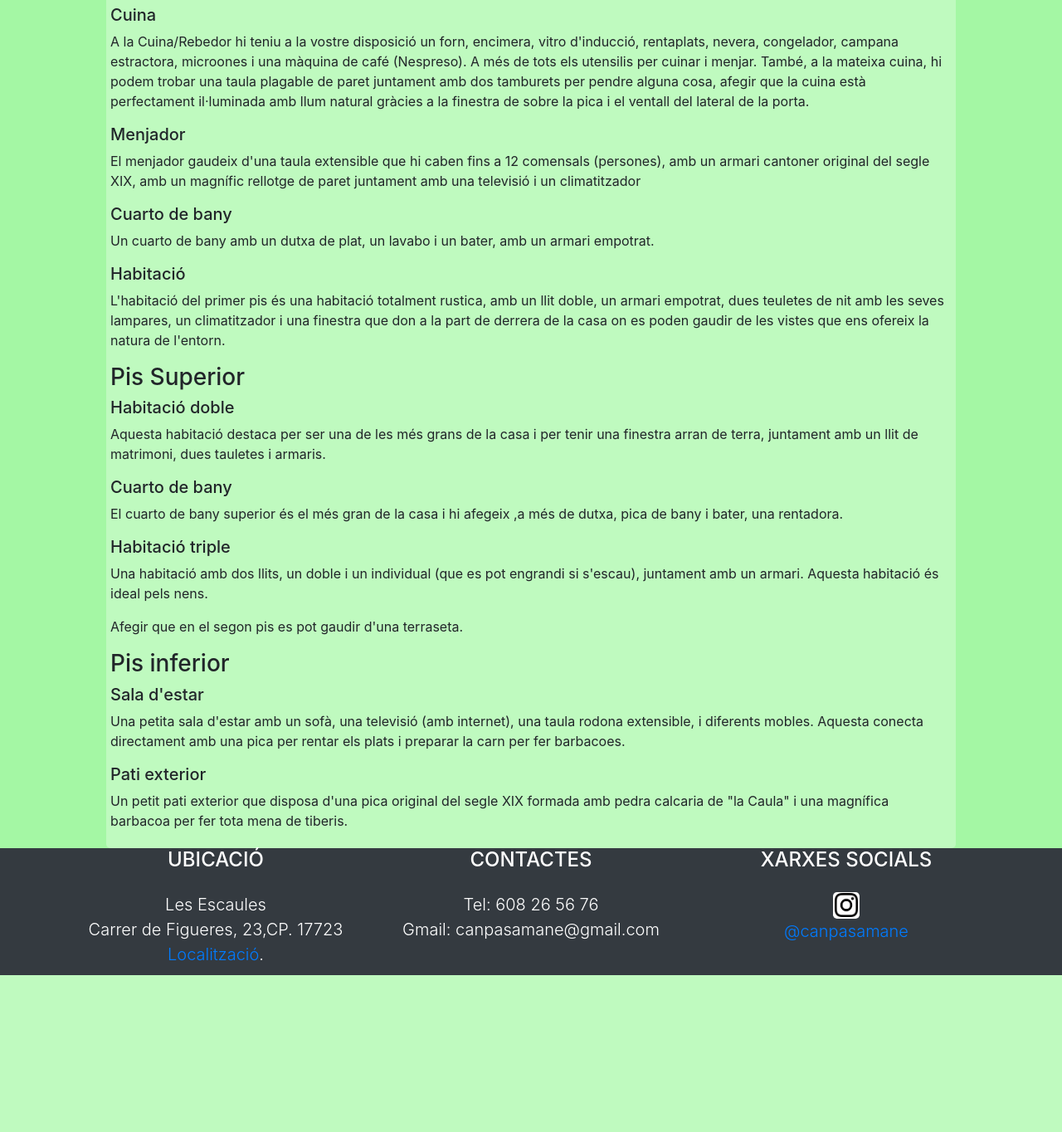
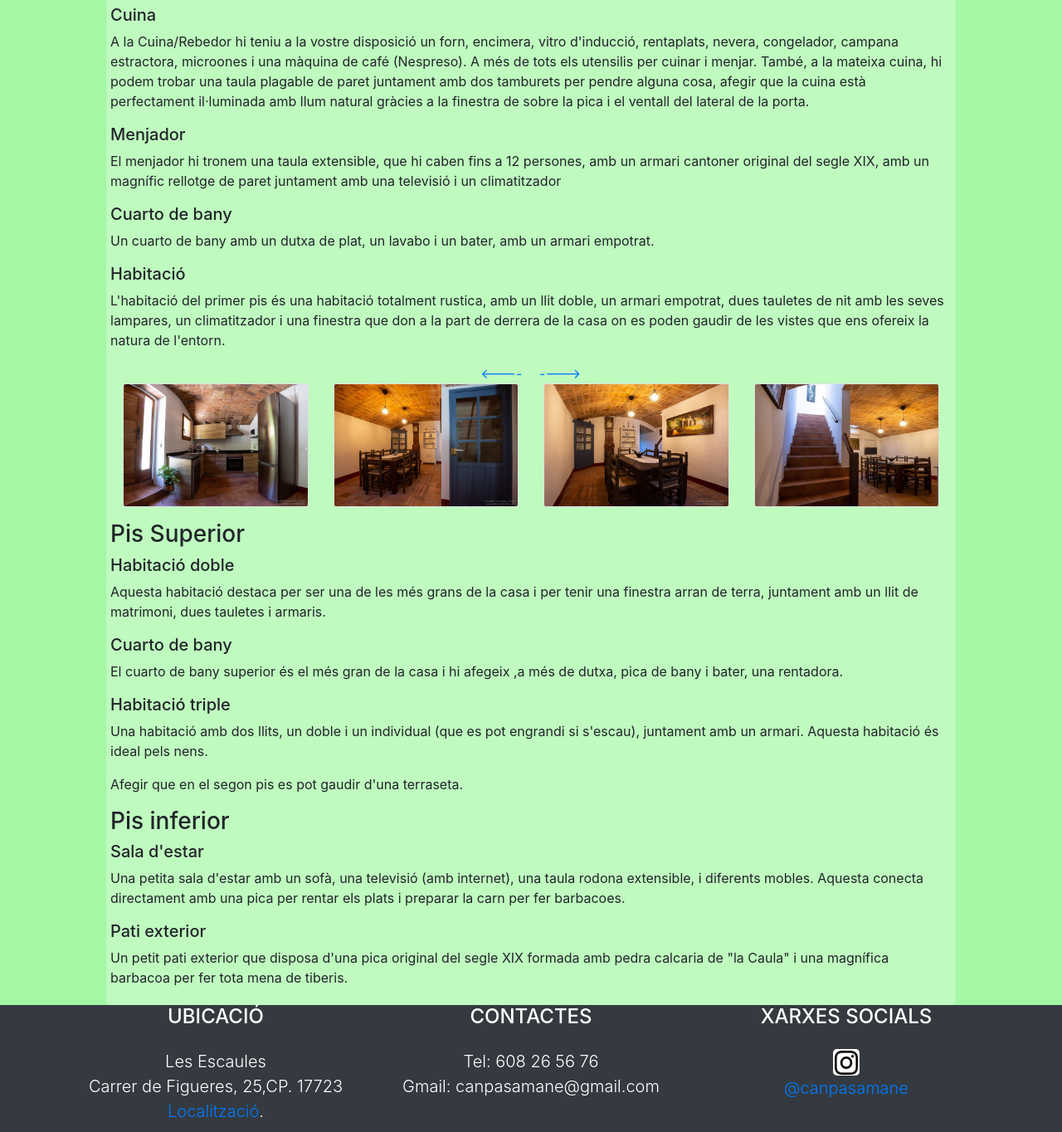
Before and after one commit to davidthenjohn/CanPasamane, a Django app: page /casa/ in a window 1280 px wide. Shown: the part 217-1581 px from the top of the page at 83% size. Before the commit the page ends 1392 px from the top, so only its background shows below. Run offline with Django 3.2, Linux system fonts and the light colour scheme; some libraries are stand-ins or nearby versions.

Commit message:
canvis imatges

```diff
--- a/canpasamane/usuari/templates/bienvenida.html
+++ b/canpasamane/usuari/templates/bienvenida.html
@@ -140,6 +140,9 @@
           <div class="carousel-item">
             <img style="margin: 0 auto;width: 60%" src="{% static 'canpasamane/images/sota2.jpeg' %}" class="d-block w-10" alt="Can Pasamane Les Escaules">
           </div>
+          <div class="carousel-item">
+            <img style="margin: 0 auto;width: 60%;" src="{% static 'canpasamane/images/lab1-p.jpeg' %}" class="d-block w-10" alt="Can Pasamane Les Escaules">
+          </div>
         </div>
         <a class="carousel-control-prev" href="#carouselExampleFade3" role="button" data-slide="prev">
           <span class="carousel-control-prev-icon" aria-hidden="true"></span>
@@ -163,7 +166,7 @@
               <div class="col-lg-4 mb-5 mb-lg-0" style="color: white; margin-bottom: 40px">
                 <h4 class="text-uppercase mb-4">Ubicació</h4>
                 <p class="lead mb-0">Les Escaules
-                  <p class="lead mb-0">Carrer de Figueres, 23,CP. 17723
+                  <p class="lead mb-0">Carrer de Figueres, 25,CP. 17723
                     <a href="https://www.google.com/maps/place/Carrer+de+Figueres,+25,+17723,+Girona/@42.317121,2.8833728,122m/data=!3m2!1e3!4b1!4m13!1m7!3m6!1s0x12ba90e1b1a71837:0x2c4e908b1821b5f5!2s17723+Les+Escaules,+Girona!3b1!8m2!3d42.3203518!4d2.8821457!3m4!1s0x12ba911d95541e41:0x7526d12744205201!8m2!3d42.31712!4d2.88392">Localització</a>.</p>
               </div>
 
--- a/canpasamane/usuari/templates/casa.html
+++ b/canpasamane/usuari/templates/casa.html
@@ -10,11 +10,82 @@
 <h5> Cuina</h5>
 <p>A la Cuina/Rebedor hi teniu a la vostre disposició un forn, encimera, vitro d'inducció, rentaplats, nevera, congelador, campana estractora, microones i una màquina de café (Nespreso). A més de tots els utensilis per cuinar i menjar. També, a la mateixa cuina, hi podem trobar una taula plagable de paret juntament amb dos tamburets per pendre alguna cosa, afegir que la cuina està perfectament il·luminada amb llum natural gràcies a la finestra de sobre la pica i el ventall del lateral de la porta.  </p>
 <h5>Menjador</h5>
-<p>El menjador gaudeix d'una taula extensible que hi caben fins a 12 comensals (persones), amb un armari cantoner original del segle XIX, amb un magnífic rellotge de paret juntament amb una televisió i un climatitzador</p>
+<p>El menjador hi tronem una taula extensible, que hi caben fins a 12 persones, amb un armari cantoner original del segle XIX, amb un magnífic rellotge de paret juntament amb una televisió i un climatitzador</p>
 <h5>Cuarto de bany</h5>
 <p>Un cuarto de bany amb un dutxa de plat, un lavabo i un bater, amb un armari empotrat.</p>
 <h5>Habitació</h5>
-<p>L'habitació del primer pis és una habitació totalment rustica, amb un llit doble, un armari empotrat, dues teuletes de nit amb les seves lampares, un climatitzador i una finestra que don a la part de derrera de la casa on es poden gaudir de les vistes que ens ofereix la natura de l'entorn. </p>
+<p>L'habitació del primer pis és una habitació totalment rustica, amb un llit doble, un armari empotrat, dues tauletes de nit amb les seves lampares, un climatitzador i una finestra que don a la part de derrera de la casa on es poden gaudir de les vistes que ens ofereix la natura de l'entorn. </p>
+<!--Carousel Wrapper-->
+<div id="multi-item-example" class="carousel slide carousel-multi-item carousel-multi-item-2" data-ride="carousel">
+
+  <!--Controls-->
+  <div class="controls-top" style="margin-left: 44%">
+    <a class="black-text" href="#multi-item-example" data-slide="prev"><----<i class="fas fa-angle-left fa-3x pr-3">  </i></a>
+    <a class="black-text" href="#multi-item-example" data-slide="next">----><i class="fas fa-angle-right fa-3x pl-3"></i></a>
+  </div>
+  <!--/.Controls-->
+
+  <!--Slides-->
+  <div class="carousel-inner" role="listbox">
+
+    <!--First slide-->
+    <div class="carousel-item active">
+
+      <div class="col-md-3 mb-3">
+        <div class="card">
+          <img class="img-fluid" src="{% static 'canpasamane/images/cuina.jpeg' %}"
+            alt="Card image cap">
+        </div>
+      </div>
+
+      <div class="col-md-3 mb-3">
+        <div class="card">
+          <img class="img-fluid" src="{% static 'canpasamane/images/menjador2.jpeg' %}"
+            alt="Card image cap">
+        </div>
+      </div>
+
+      <div class="col-md-3 mb-3">
+        <div class="card">
+          <img class="img-fluid" src="{% static 'canpasamane/images/menjadorTot.jpeg' %}"
+            alt="Card image cap">
+        </div>
+      </div>
+
+      <div class="col-md-3 mb-3">
+        <div class="card">
+          <img class="img-fluid" src="{% static 'canpasamane/images/escaladins.jpeg' %}"
+            alt="Card image cap">
+        </div>
+      </div>
+
+    </div>
+    <!--/.First slide-->
+
+    <!--Second slide-->
+    <div class="carousel-item">
+
+      <div class="col-md-3 mb-3">
+        <div class="card">
+           <img class="img-fluid" src="{% static 'canpasamane/images/lab2.jpeg' %}"
+            alt="Card image cap">
+        </div>
+      </div>
+
+      <div class="col-md-3 mb-3">
+        <div class="card">
+          <img class="img-fluid" src="{% static 'canpasamane/images/hab1.jpeg' %}"
+            alt="Card image cap">
+        </div>
+      </div>
+
+    </div>
+    <!--/.Second slide-->
+  </div>
+  <!--/.Slides-->
+
+</div>
+<!--/.Carousel Wrapper-->
 <h3>Pis Superior</h3>
 <h5>Habitació doble</h5>
 <p>Aquesta habitació destaca per ser una de les més grans de la casa i per tenir una finestra arran de terra, juntament amb un llit de matrimoni, dues tauletes i armaris.</p>
@@ -32,4 +103,14 @@
 <p>Un petit pati exterior que disposa d'una pica original del segle XIX formada amb pedra calcaria de "la Caula" i una magnífica barbacoa per fer tota mena de tiberis.</p>
 </div>
 </div>
+<style>
+@media (min-width: 768px) {
+.carousel-multi-item-2 .col-md-3 {
+float: left;
+width: 25%;
+max-width: 100%; } }
+
+.carousel-multi-item-2 .card img {
+border-radius: 2px; }
+</style>
 {% endblock %}
```
Also changed, not shown: canpasamane/canpasamane/static/canpasamane/images/cuina.jpeg, canpasamane/canpasamane/static/canpasamane/images/escaladins.jpeg, canpasamane/canpasamane/static/canpasamane/images/hab2.jpeg, canpasamane/canpasamane/static/canpasamane/images/lab-prova.jpeg (added), canpasamane/canpasamane/static/canpasamane/images/lab1-p.jpeg (added), canpasamane/canpasamane/static/canpasamane/images/lab2.jpeg (added), canpasamane/canpasamane/static/canpasamane/images/menjadorTot.jpeg (added).
